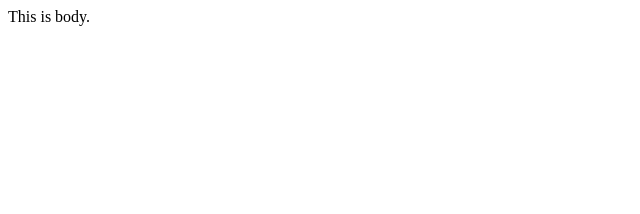
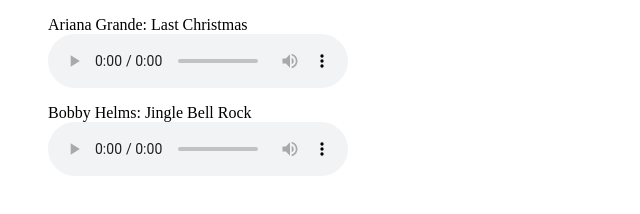
Before and after one commit to ArtyomGeta/New-Year, a plain HTML site: page index.html in a window 1280 px wide. Shown: the whole page, without its empty margins (0-640 px from the left). Drawn offline with Linux system fonts and the light colour scheme.

Commit message:
Добавлено аудио

```diff
--- a/index.html
+++ b/index.html
@@ -1,5 +1,23 @@
 <html>
 <body>
-This is body.
+<figure>
+    <figcaption>Ariana Grande: Last Christmas</figcaption>
+    <audio
+            controls
+            src="audio/Ariana.wav">
+        Your browser does not support the
+        <code>audio</code> element.
+    </audio>
+</figure>
+<figure>
+    <figcaption>Bobby Helms: Jingle Bell Rock</figcaption>
+    <audio
+            controls
+            src="audio/Bobby.wav">
+        Your browser does not support the
+        <code>audio</code> element.
+    </audio>
+</figure>
+
 </body>
 </html>
```
